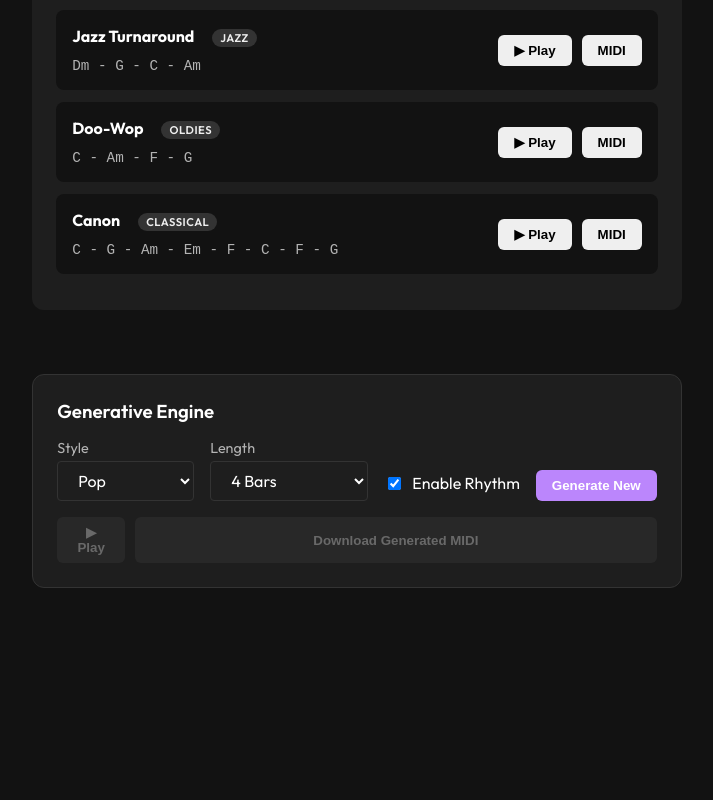
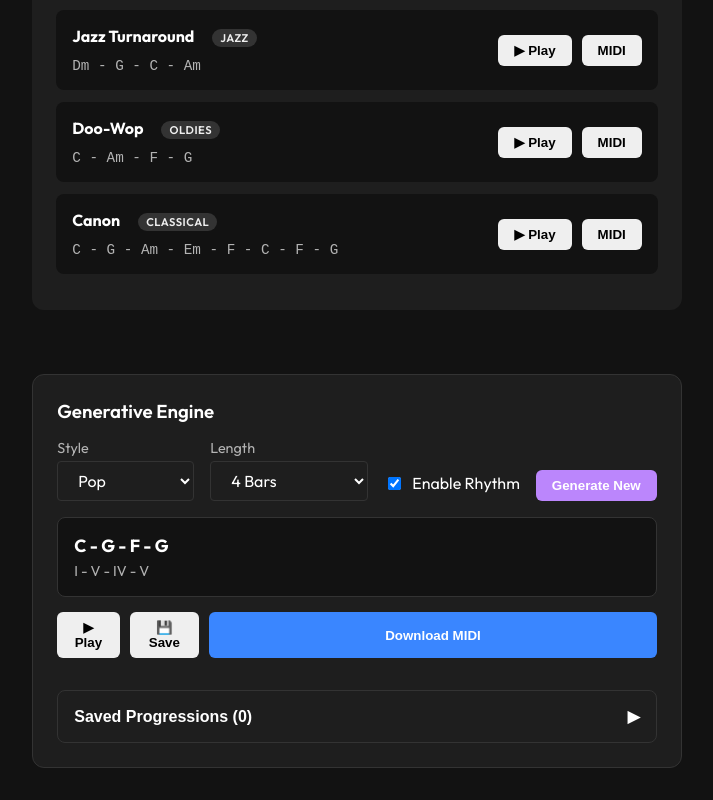
Before and after one commit to benterova/chord-helper, a React (Vite) app: page / in a window 1280 px wide. Shown: the part 1088-1888 px from the top of the page, without its empty margins (92-805 px from the left). Before the commit the page ends 1708 px from the top, so only its background shows below. Built offline with nearby package versions, Linux system fonts and the light colour scheme.

Commit message:
allow saving progressions

```diff
--- a/src/components/Generator.tsx
+++ b/src/components/Generator.tsx
@@ -1,26 +1,58 @@
-import React, { useState } from 'react';
+import React, { useState, useEffect } from 'react';
 import { STYLES, type Style, generateProgression, applyRhythm, type MidiEvent } from '../lib/engine';
 import { downloadGeneratedMidi } from '../lib/midi';
 import type { Chord } from '../lib/theory';
 import { audioEngine } from '../lib/audio';
+import useLocalStorage from '../hooks/useLocalStorage';
 
 interface GeneratorProps {
     root: string;
     mode: string;
 }
 
+interface SavedProgression {
+    id: string;
+    name: string;
+    timestamp: number;
+    chords: Chord[];
+    events: MidiEvent[];
+    root: string;
+    mode: string;
+    style: Style;
+}
+
 export const Generator: React.FC<GeneratorProps> = ({ root, mode }) => {
+    // Core State
     const [style, setStyle] = useState<Style>(STYLES.POP);
     const [length, setLength] = useState(4);
     const [enableRhythm, setEnableRhythm] = useState(true);
 
     const [generatedProgression, setGeneratedProgression] = useState<Chord[] | null>(null);
     const [generatedEvents, setGeneratedEvents] = useState<MidiEvent[] | null>(null);
+
+    // Playback State
     const [playingId, setPlayingId] = useState<string | null>(null);
+
+    // Saved Progressions State
+    const [savedProgressions, setSavedProgressions] = useLocalStorage<SavedProgression[]>('saved_progressions', []);
+    const [isSavedOpen, setIsSavedOpen] = useState(false); // Accordion state
 
     React.useEffect(() => {
         return audioEngine.subscribe(id => setPlayingId(id));
     }, []);
+
+    // 1. Auto-Generate on Mount and Root/Mode Change
+    useEffect(() => {
+        handleGenerate();
+    }, [root, mode]);
+
+    // 2. React to Rhythm Toggle (without changing chords)
+    useEffect(() => {
+        if (generatedProgression) {
+            const events = applyRhythm(generatedProgression, style, enableRhythm);
+            setGeneratedEvents(events);
+        }
+    }, [enableRhythm]);
 
     const handleGenerate = () => {
         const progression = generateProgression(root, mode as any, { style, length });
@@ -29,81 +61,57 @@ export const Generator: React.FC<GeneratorProps> = ({ root, mode }) => {
         setGeneratedEvents(events);
     };
 
-    const handleDownload = () => {
+    const handleSave = () => {
         if (!generatedProgression || !generatedEvents) return;
-        const name = generatedProgression.map(c => c.chordName).join('-');
-        downloadGeneratedMidi(name, generatedEvents, root, mode, style);
+
+        const newProgression: SavedProgression = {
+            id: crypto.randomUUID(),
+            name: `${root} ${mode} ${style} - ${new Date().toLocaleTimeString()}`,
+            timestamp: Date.now(),
+            chords: generatedProgression,
+            events: generatedEvents,
+            root,
+            mode,
+            style
+        };
+
+        setSavedProgressions([newProgression, ...savedProgressions]);
+        setIsSavedOpen(true); // Auto-open to show success
     };
 
-    const handlePlay = () => {
-        if (playingId === 'generator') {
+    const handleDelete = (id: string, e: React.MouseEvent) => {
+        e.stopPropagation();
+        setSavedProgressions(savedProgressions.filter(p => p.id !== id));
+    };
+
+    const handleDownload = (progression: { events: MidiEvent[]; root: string; mode: string; style: Style; chords: Chord[] }) => {
+        if (!progression.events) return;
+        const name = progression.chords.map(c => c.chordName).join('-');
+        downloadGeneratedMidi(name, progression.events, progression.root, progression.mode, progression.style);
+    };
+
+    const handlePlay = (id: string, events: MidiEvent[]) => {
+        if (playingId === id) {
             audioEngine.stop();
             return;
         }
 
-        if (!generatedEvents) return;
-
-        // Convert to AudioEngine format
-        // Audio engine expects seconds, MidiEvent inside engine.ts uses 128 ticks per beat
-        // 120 BPM = 0.5s per beat = 128 ticks
-        // Ticks to Seconds = (ticks / 128) * 0.5
-
+        // Conversion Logic (same as before)
         const secondsPerTick = 0.5 / 128;
-
-        // We need to flatten the events into a sequence where we wait for gaps
-        // Actually, AudioEngine logic is "Next item plays after Current item duration"
-        // But the generated events have 'startTime' and 'duration'.
-        // We need to adapt this.
-        // The simple AudioEngine loop expects a sequence of blocks.
-        // The generator output is a list of events with absolute start times.
-
-        // Complex Solution: Update AudioEngine to take absolute events.
-        // Simple Solution: Convert absolute events to a sequential blocks list?
-        // No, overlapping notes (polyphony during same beat) won't work well with simple "queue".
-
-        // BETTER: Update AudioEngine to support "Score" playback?
-        // OR: Just schedule all events now using `playNotes` with time offset?
-        // But then `stop()` needs to work.
-        // `playNotes` uses `scheduleNotes`.
-
-        // Let's implement a `playScore` method in AudioEngine or just loop here scheduling them?
-        // If we schedule them all at once, `stop()` on AudioEngine handles clearing them!
-        // We just need to calculate the relative time for each.
-
-
-        // Stop previous
-        audioEngine.stop();
-
-        // Manually schedule all events
-        // Let's rely on the simple AudioEngine for now, which might be limited.
-        // Only way with current API:
-        // `playProgression` takes a sequence of `{notes, duration}`.
-        // If the generated rhythm is monophonic (chord blocks), we can convert it.
-        // `applyRhythm` returns `MidiEvent[]` with keys `notes`, `duration`, `startTime`.
-        // It seems `applyRhythm` output is essentially a track.
-
-        // Let's try to convert it to a sequence map if it's sequential.
-        // If there are gaps, we need silent spacers.
-
-        // Sort by start time
-        const sorted = [...generatedEvents].sort((a, b) => a.startTime - b.startTime);
+        const sorted = [...events].sort((a, b) => a.startTime - b.startTime);
         const sequence: { notes: number[], duration: number }[] = [];
 
         let lastEnd = 0;
         sorted.forEach(ev => {
             const gap = ev.startTime - lastEnd;
             if (gap > 0) {
-                // Pause / Silence
-                // AudioEngine doesn't have explicit rest support in type?
-                // It plays notes. Empty notes array = silence?
                 sequence.push({ notes: [], duration: gap * secondsPerTick });
             }
-
             sequence.push({ notes: ev.notes, duration: ev.duration * secondsPerTick });
             lastEnd = ev.startTime + ev.duration;
         });
 
-        audioEngine.playProgression(sequence, 'generator');
+        audioEngine.playProgression(sequence, id);
     };
 
     const styleLabels: Record<string, string> = {
@@ -165,24 +173,105 @@ export const Generator: React.FC<GeneratorProps> = ({ root, mode }) => {
                 </div>
             )}
 
-            <div style={{ display: 'flex', gap: '10px' }}>
+            <div style={{ display: 'flex', gap: '10px', marginBottom: '2rem' }}>
                 <button
-                    onClick={handlePlay}
+                    onClick={() => generatedEvents && handlePlay('generator', generatedEvents)}
                     disabled={!generatedEvents}
                     className="midi-btn"
-                    title="Preview in Browser"
                     style={playingId === 'generator' ? { background: '#ef233c', color: 'white' } : {}}
                 >
                     {playingId === 'generator' ? '⏹ Stop' : '▶ Play'}
                 </button>
                 <button
-                    onClick={handleDownload}
+                    onClick={handleSave}
+                    disabled={!generatedProgression}
+                    className="midi-btn"
+                    title="Save to list"
+                >
+                    💾 Save
+                </button>
+                <button
+                    onClick={() => generatedProgression && generatedEvents && handleDownload({ events: generatedEvents, root, mode, style, chords: generatedProgression })}
                     disabled={!generatedProgression}
                     className="midi-btn primary"
                     style={{ width: '100%', backgroundColor: generatedProgression ? 'var(--primary-color, #3a86ff)' : undefined }}
                 >
-                    Download Generated MIDI
+                    Download MIDI
                 </button>
+            </div>
+
+            {/* Saved Progressions Accordion */}
+            <div className="saved-progressions">
+                <button
+                    className="accordion-header"
+                    onClick={() => setIsSavedOpen(!isSavedOpen)}
+                    style={{
+                        width: '100%',
+                        padding: '1rem',
+                        background: 'var(--surface-color)',
+                        color: 'var(--text-primary)',
+                        border: '1px solid var(--border-color)',
+                        borderRadius: '8px',
+                        cursor: 'pointer',
+                        textAlign: 'left',
+                        fontWeight: 'bold',
+                        display: 'flex',
+                        justifyContent: 'space-between',
+                        alignItems: 'center',
+                        fontSize: '1rem'
+                    }}
+                >
+                    <span>Saved Progressions ({savedProgressions.length})</span>
+                    <span>{isSavedOpen ? '▼' : '▶'}</span>
+                </button>
+
+                {isSavedOpen && (
+                    <div className="saved-list" style={{ marginTop: '10px', display: 'flex', flexDirection: 'column', gap: '10px' }}>
+                        {savedProgressions.length === 0 && <div style={{ padding: '1rem', textAlign: 'center', opacity: 0.6 }}>No saved progressions yet.</div>}
+
+                        {savedProgressions.map(prog => (
+                            <div key={prog.id} className="saved-item" style={{
+                                padding: '1rem',
+                                background: 'rgba(255,255,255,0.05)',
+                                borderRadius: '6px',
+                                border: '1px solid var(--border-color)'
+                            }}>
+                                <div style={{ display: 'flex', justifyContent: 'space-between', marginBottom: '0.5rem' }}>
+                                    <div style={{ fontWeight: 600 }}>{prog.name}</div>
+                                    <div style={{ fontSize: '0.8em', opacity: 0.6 }}>{new Date(prog.timestamp).toLocaleDateString()}</div>
+                                </div>
+
+                                <div style={{ fontSize: '0.9em', marginBottom: '1rem', color: 'var(--text-secondary)' }}>
+                                    {prog.chords.map(c => c.chordName).join(' - ')}
+                                </div>
+
+                                <div className="saved-actions" style={{ display: 'flex', gap: '8px' }}>
+                                    <button
+                                        onClick={() => handlePlay(prog.id, prog.events)}
+                                        className="midi-btn small"
+                                        style={playingId === prog.id ? { background: '#ef233c', color: 'white', fontSize: '0.8rem', padding: '4px 8px' } : { fontSize: '0.8rem', padding: '4px 8px' }}
+                                    >
+                                        {playingId === prog.id ? '⏹' : '▶'}
+                                    </button>
+                                    <button
+                                        onClick={() => handleDownload(prog)}
+                                        className="midi-btn small"
+                                        style={{ fontSize: '0.8rem', padding: '4px 8px' }}
+                                    >
+                                        ⬇ MIDI
+                                    </button>
+                                    <button
+                                        onClick={(e) => handleDelete(prog.id, e)}
+                                        className="midi-btn small"
+                                        style={{ fontSize: '0.8rem', padding: '4px 8px', marginLeft: 'auto', background: 'transparent', color: '#ff4d4d', border: '1px solid #ff4d4d' }}
+                                    >
+                                        ✕
+                                    </button>
+                                </div>
+                            </div>
+                        ))}
+                    </div>
+                )}
             </div>
         </div>
     );
--- /dev/null
+++ b/src/hooks/useLocalStorage.ts
@@ -0,0 +1,29 @@
+import { useState } from 'react';
+
+function useLocalStorage<T>(key: string, initialValue: T) {
+    const [storedValue, setStoredValue] = useState<T>(() => {
+        try {
+            const item = window.localStorage.getItem(key);
+            return item ? JSON.parse(item) : initialValue;
+        } catch (error) {
+            console.error(error);
+            return initialValue;
+        }
+    });
+
+    const setValue = (value: T | ((val: T) => T)) => {
+        try {
+            const valueToStore =
+                value instanceof Function ? value(storedValue) : value;
+
+            setStoredValue(valueToStore);
+            window.localStorage.setItem(key, JSON.stringify(valueToStore));
+        } catch (error) {
+            console.error(error);
+        }
+    };
+
+    return [storedValue, setValue] as const;
+}
+
+export default useLocalStorage;
```
